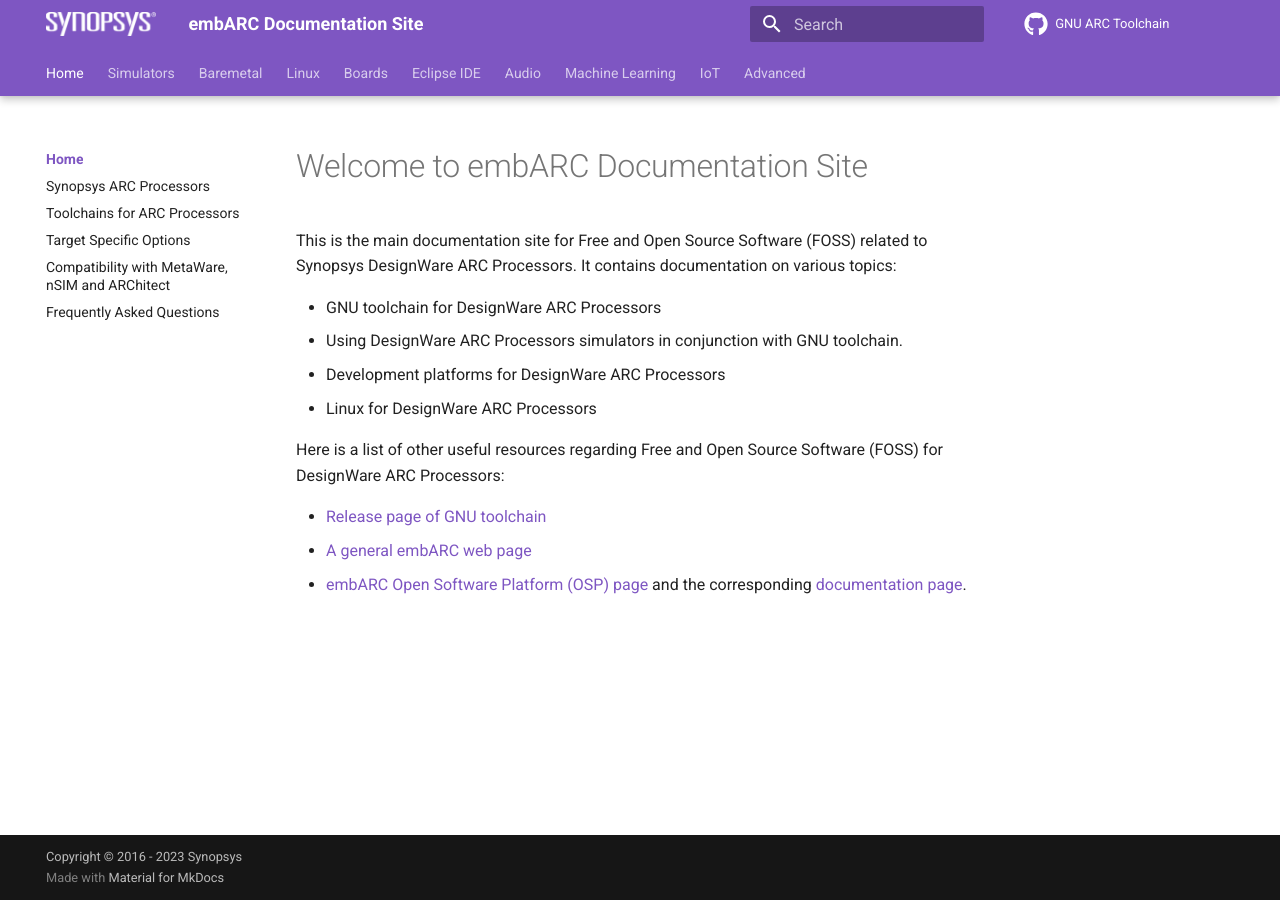
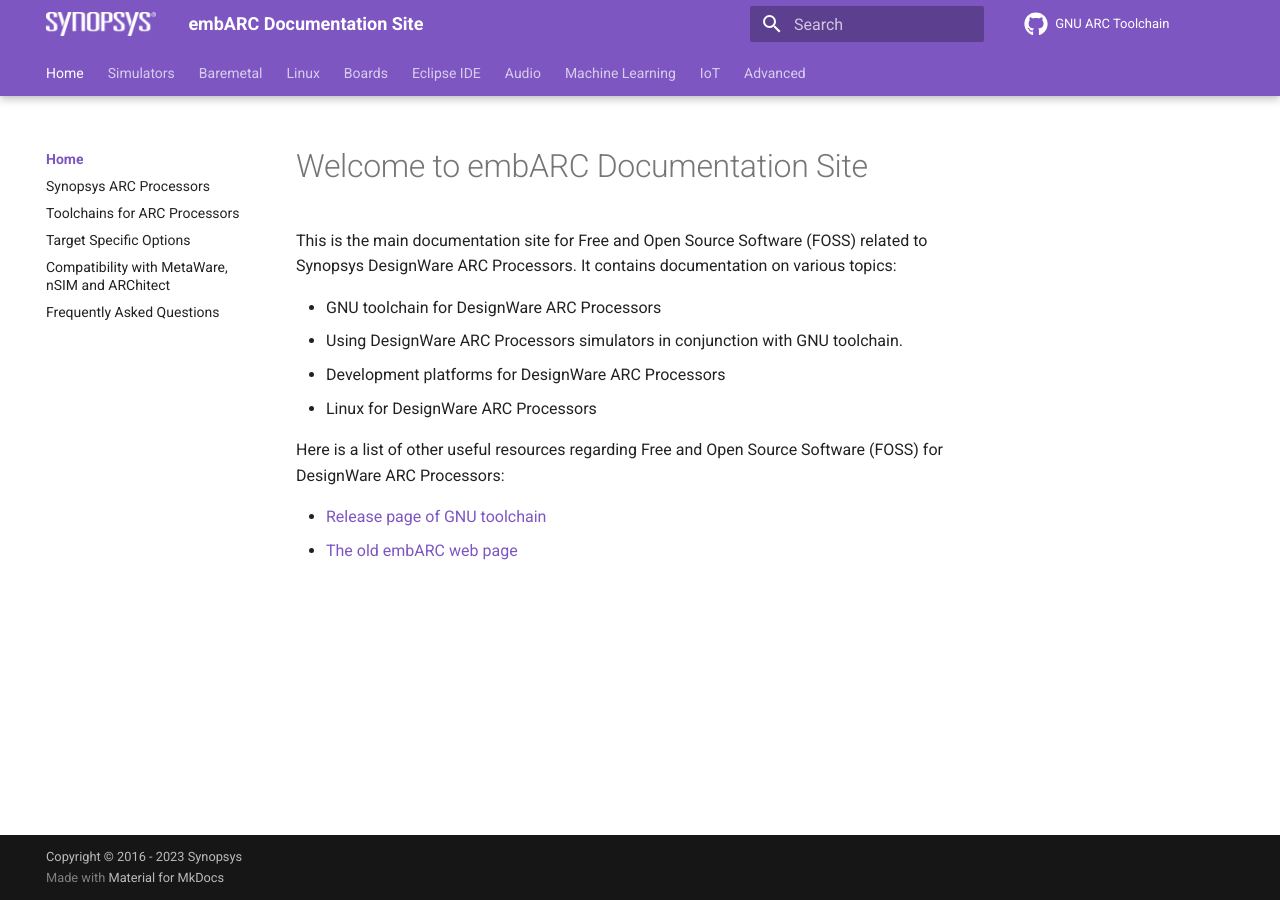
Before and after one commit to foss-for-synopsys-dwc-arc-processors/documentation, an MkDocs documentation site: the page built from docs/index.md, in a window 1280 px wide. Built offline with MkDocs 1.6.1 and Material for MkDocs 9.7.7, drawn with Linux system fonts in a browser that asks for light colours; comment, search, counter and statistics services are not loaded; the version menu is left out.

Commit message:
Update main page

```diff
--- a/docs/index.md
+++ b/docs/index.md
@@ -13,6 +13,4 @@
 (FOSS) for DesignWare ARC Processors:
 
 * [Release page of GNU toolchain](https://github.com/foss-for-synopsys-dwc-arc-processors/toolchain/releases)
-* [A general embARC web page](https://embarc.org)
-* [embARC Open Software Platform (OSP) page](https://embarc.org/project/embarc-open-software-platform-osp/)
-  and the corresponding [documentation page](https://foss-for-synopsys-dwc-arc-processors.github.io/embarc_osp/doc/build/html/index.html).
+* [The old embARC web page](https://embarc.org)
```
